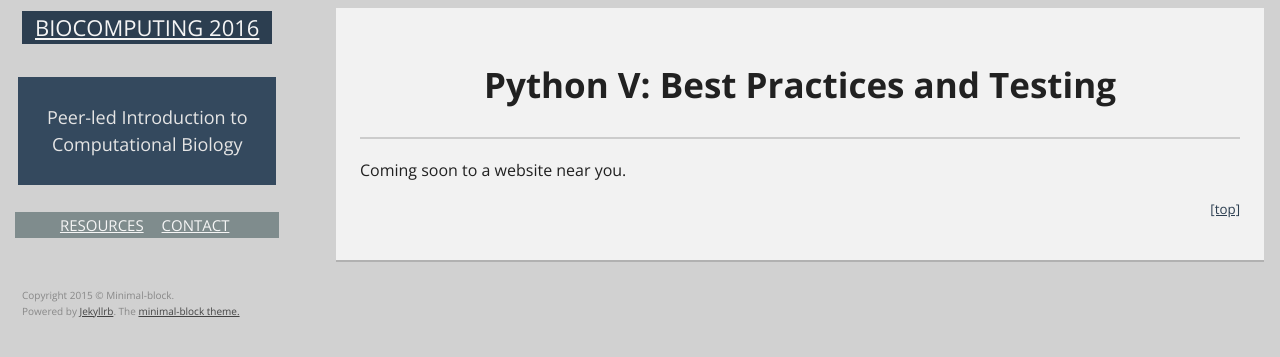
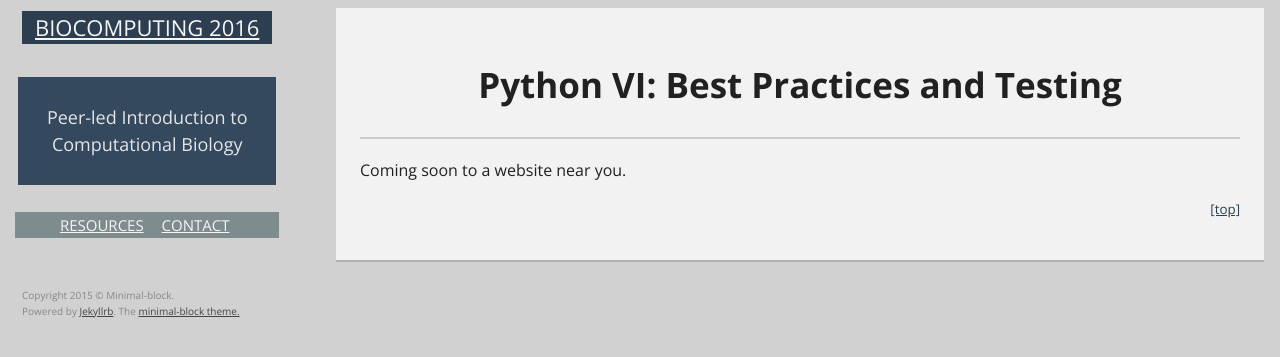
Before and after one commit to CCBBatUT/Biocomputing_Spring2016, a Jekyll site: the page built from _posts/2016-03-09-python5_testing-bestpractices.md, in a window 1280 px wide. Shown: the top 357 px of the page. Built offline with Jekyll 4.4.1, drawn with Linux system fonts in a browser that asks for light colours.

Commit message:
name change

```diff
--- a/_posts/2016-03-09-python5_testing-bestpractices.md
+++ b/_posts/2016-03-09-python5_testing-bestpractices.md
@@ -1,6 +1,6 @@
 ---
 layout: post
-title: "Python V: Best Practices and Testing"
+title: "Python VI: Best Practices and Testing"
 instructor: Becca
 permalink: /python5_bestpractices/
 materials: files/python5.zip
```
Also changed, not shown: _posts/2016-03-02-python6_biopython.md (+1 -1 lines).
